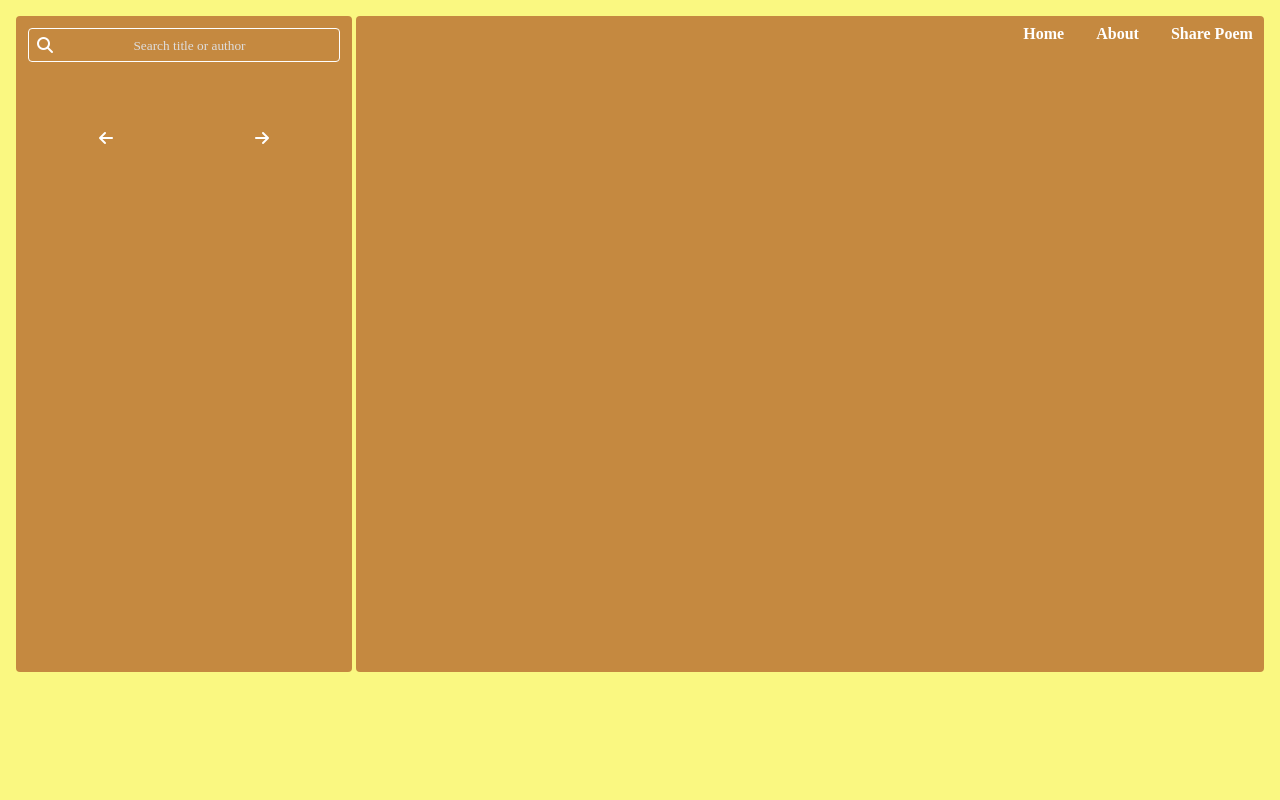
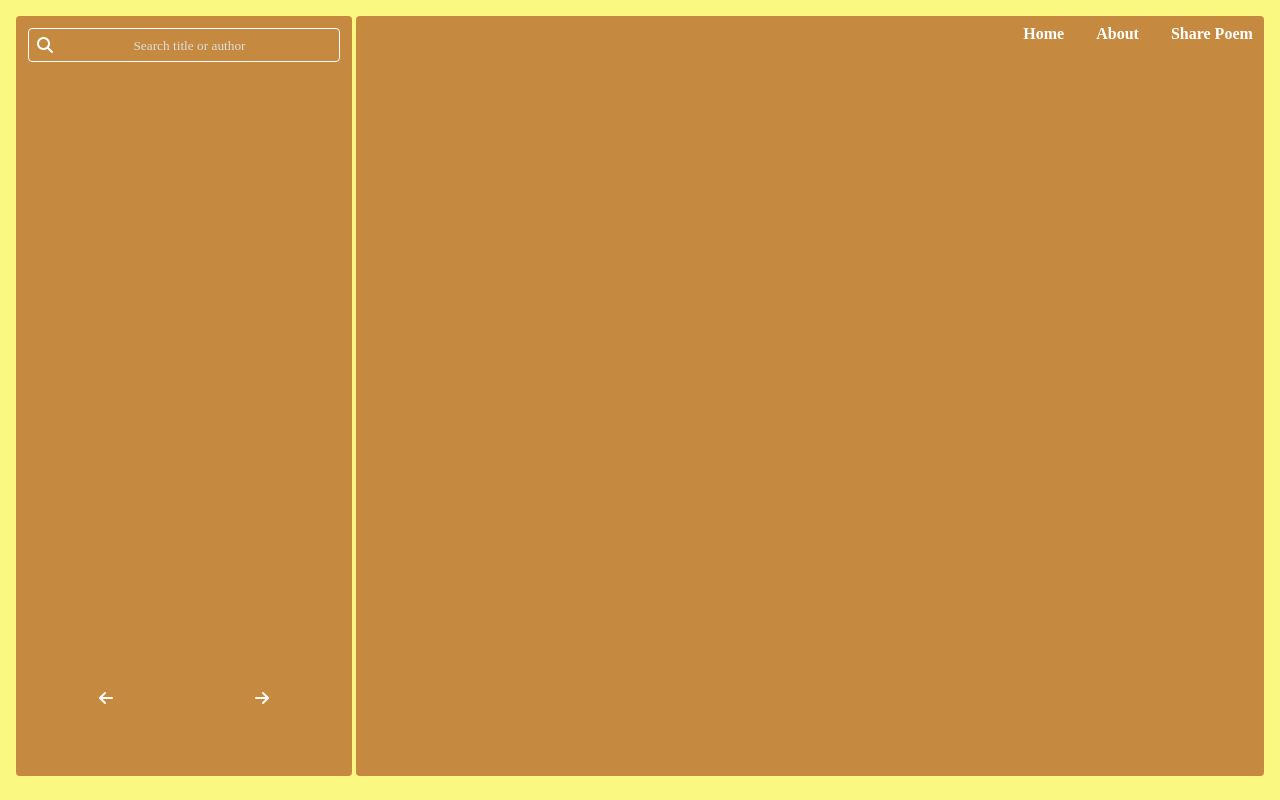
Before and after one commit to RyannKim327/19N0R3, a website: page src/index.html in a window 1280 px wide. Drawn offline with Linux system fonts and the light colour scheme; files that its build step writes are made by us from their sources; no server answers; files whose address does not match are found by name.

Commit message:
03-05-23 06:24 [Polishing Designs]

```diff
--- a/src/styles.css
+++ b/src/styles.css
@@ -39,6 +39,7 @@ body{
 	display: flex;
 	flex-direction: column;
 	min-width: 20em;
+	min-height: 93vh;
 }
 .poems-base div{
 	display: flex;
@@ -93,9 +94,17 @@ body{
 .poems-lists *{
 	padding: 0.25em;
 }
+
+.poems-lists ul{
+	overflow-y: scroll;
+	min-height: 70vh;
+	max-height: 70vh;
+}
+
 .poems-lists ul li{
 	list-style: decimal-leading-zero;
-	display: block;
+	display: flex;
+	flex-direction: column;
 	padding: 0 1em;
 	margin: 0.1em 1em;
 }
```
